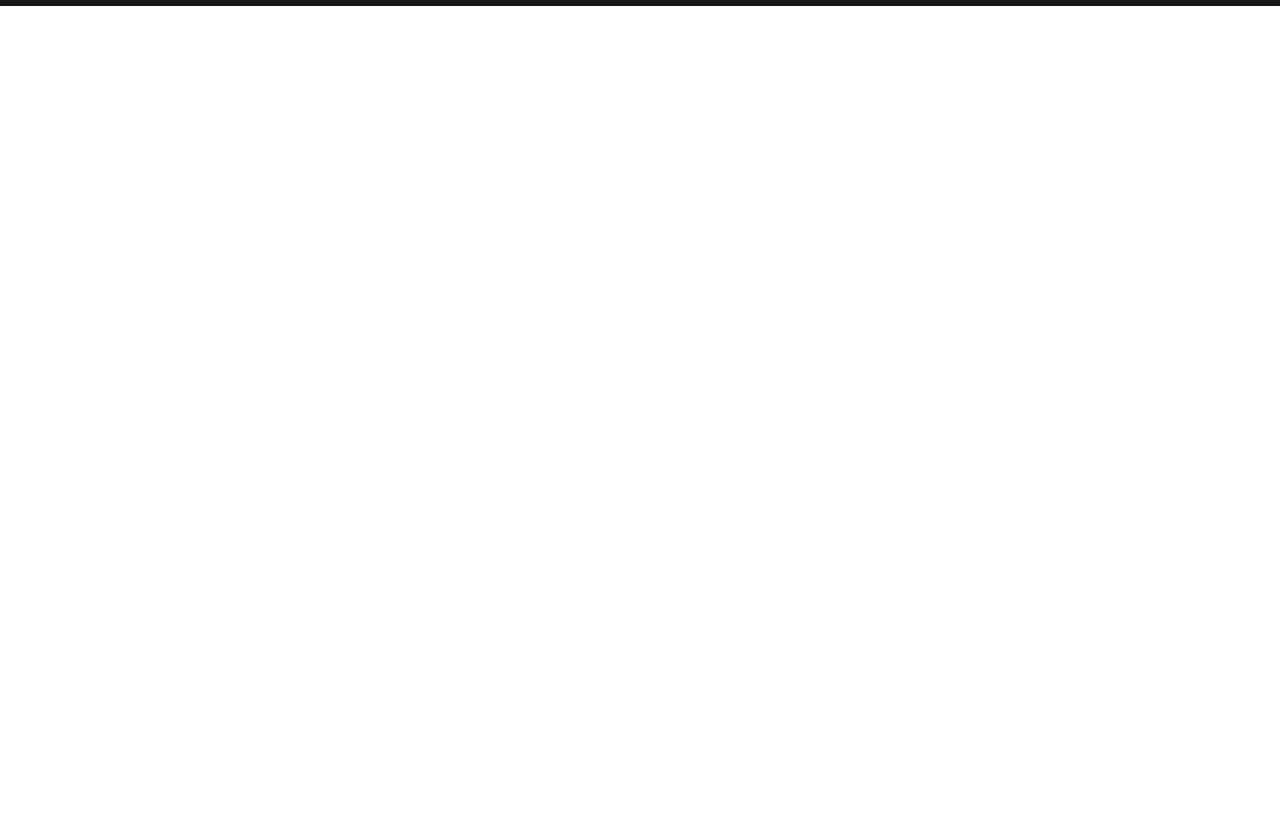
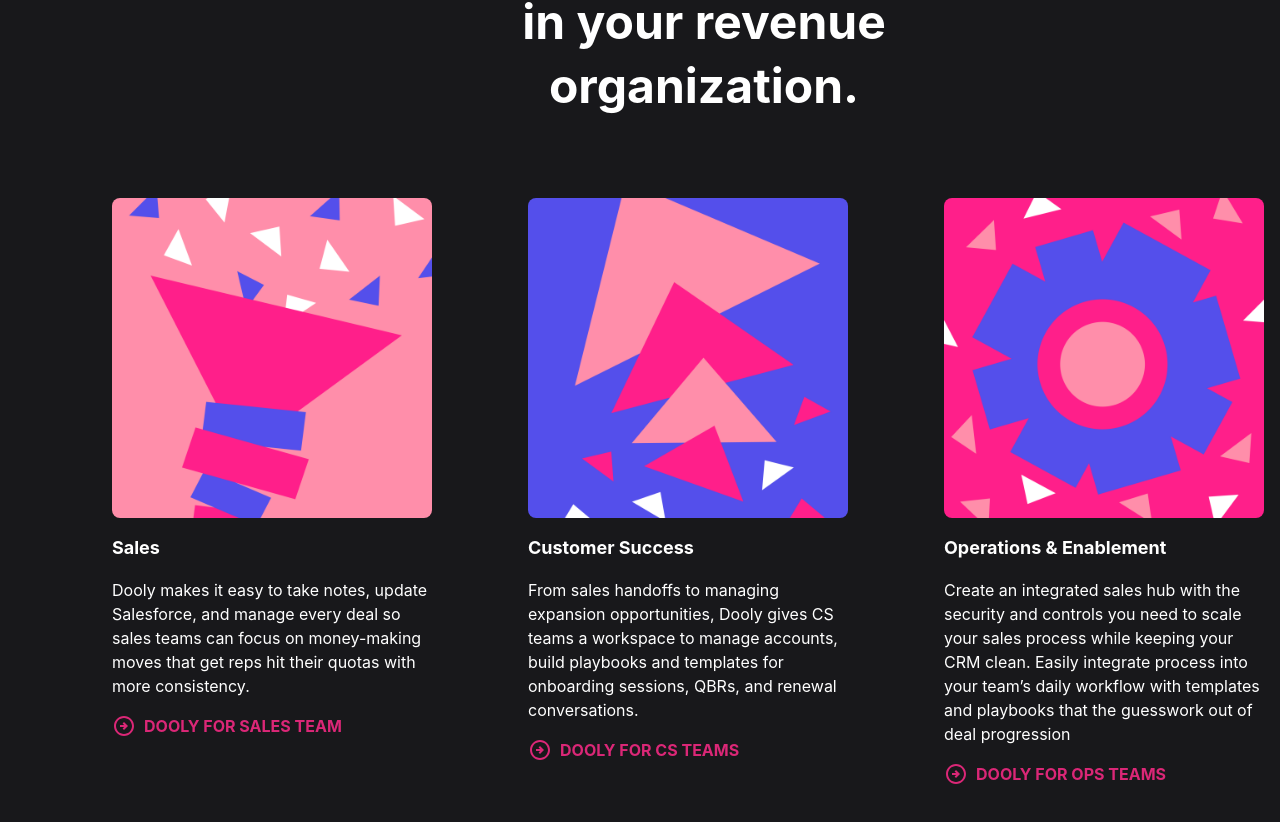
Before and after one commit to Programmingchuks24/Dooly-clone, a React (Create React App) app: page / in a window 1280 px wide. Shown: the part 9322-10144 px from the top of the page. Before the commit the page ends 9328 px from the top, so only its background shows below. Built offline with nearby package versions, Linux system fonts and the light colour scheme.

Commit message:
added/changed

```diff
--- a/src/App.js
+++ b/src/App.js
@@ -7,6 +7,7 @@ import Second from './Second.js';
 import Third from './Third.js';
 import Fourth from './Fourth.js';
 import Fifth from './Fifth.js';
+import Sixth from './Sixth.js';
 
 function App() {
   return (
@@ -24,6 +25,7 @@ function App() {
       <Third/>
       <Fourth/>
       <Fifth/>
+      <Sixth/>
     </div>
 
   </>
--- a/src/Fifth.js
+++ b/src/Fifth.js
@@ -7,7 +7,7 @@ import ArrowCircleRightOutlinedIcon from '@mui/icons-material/ArrowCircleRightOu
 
 function Fifth() {
   return (
-    <div className="w-auto h-[200rem] bg-zinc-900 pt-7 md:h-[220rem]">
+    <div className="w-auto h-[200rem] bg-zinc-900 pt-7 md:h-[215rem]">
 
         <p className = "block text-pink-400 text-5xl font-bold text-center w-[29rem] leading-[3.5rem] ml-4 sm:text-center sm:w-[39rem] sm:ml-7 md:w-[48rem] md:ml-[20rem] md:mt-24">Empower your team with sales technology that works for them – intuitive, responsive, and tailored to your process.</p>
 
--- /dev/null
+++ b/src/Sixth.js
@@ -0,0 +1,57 @@
+import React from 'react';
+import pic1 from "./pics/Dooly-Illustration-Sales-Teams-1536x1536.png";
+import pic2 from "./pics/Dooly-Illustration-CS-Teams-1536x1536.png";
+import pic3 from "./pics/Dooly-Illustration-Ops-Enablement-Teams-1536x1536.png";
+import ArrowCircleRightOutlinedIcon from '@mui/icons-material/ArrowCircleRightOutlined';
+function Sixth() {
+  return (
+    <div className = "w-auto h-[130rem] bg-zinc-900 text-white sm:h-[125rem] md:h-[60rem]">
+
+        <p className="text-5xl font-bold text-center w-[29rem] leading-[4rem] ml-3 sm:w-[40rem] md:ml-[24rem]">Dooly powers every team in your revenue organization.</p>
+
+        <div className = " flex flex-col md:flex-row md:ml-[1rem] md:mt-20 sm:ml-20">
+            <div className="mt-10 flex flex-col gap-4 md:m-0">
+                <img src = {pic1} alt = "sales" className = "w-[20rem] h-[20rem] rounded-lg ml-24"/>
+
+                <div className = "ml-24 flex flex-col gap-4">
+                    <p className = "font-bold text-lg">Sales</p>
+                    <p className="text-left w-[20rem]">Dooly makes it easy to take notes, update Salesforce, and manage every deal so sales teams can focus on money-making moves that get reps hit their quotas with more consistency.</p>
+                    <div className = "flex gap-2 cursor-pointer hover:text-pink-500 text-pink-600 transition duration-300 ease-in-out">
+                        <ArrowCircleRightOutlinedIcon fontSize="medium" className = "" />
+                        <p className="text-base font-bold">DOOLY FOR SALES TEAM</p>
+                    </div>
+                </div>
+            </div>
+
+            <div className="mt-10 flex flex-col gap-4 md:m-0">
+                <img src = {pic2} alt = "sales" className = "w-[20rem] h-[20rem] rounded-lg ml-24"/>
+
+                <div className = "ml-24 flex flex-col gap-4">
+                    <p className = "font-bold text-lg">Customer Success</p>
+                    <p className="text-left w-[20rem]">From sales handoffs to managing expansion opportunities, Dooly gives CS teams a workspace to manage accounts, build playbooks and templates for onboarding sessions, QBRs, and renewal conversations.</p>
+                    <div className = "flex gap-2 cursor-pointer hover:text-pink-500 text-pink-600 transition duration-300 ease-in-out">
+                        <ArrowCircleRightOutlinedIcon fontSize="medium" className = "" />
+                        <p className="text-base font-bold">DOOLY FOR CS TEAMS</p>
+                    </div>
+                </div>
+            </div>
+
+            <div className="mt-10 flex flex-col gap-4 md:m-0">
+                <img src = {pic3} alt = "sales" className = "w-[20rem] h-[20rem] rounded-lg ml-24"/>
+
+                <div className = "ml-24 flex flex-col gap-4">
+                    <p className = "font-bold text-lg">Operations & Enablement</p>
+                    <p className="text-left w-[20rem]">Create an integrated sales hub with the security and controls you need to scale your sales process while keeping your CRM clean. Easily integrate process into your team’s daily workflow with templates and playbooks that the guesswork out of deal progression</p>
+                    <div className = "flex gap-2 cursor-pointer hover:text-pink-500 text-pink-600 transition duration-300 ease-in-out">
+                        <ArrowCircleRightOutlinedIcon fontSize="medium" className = "" />
+                        <p className="text-base font-bold">DOOLY FOR OPS TEAMS</p>
+                    </div>
+                </div>
+            </div>
+
+        </div>
+    </div>
+  )
+}
+
+export default Sixth
```
